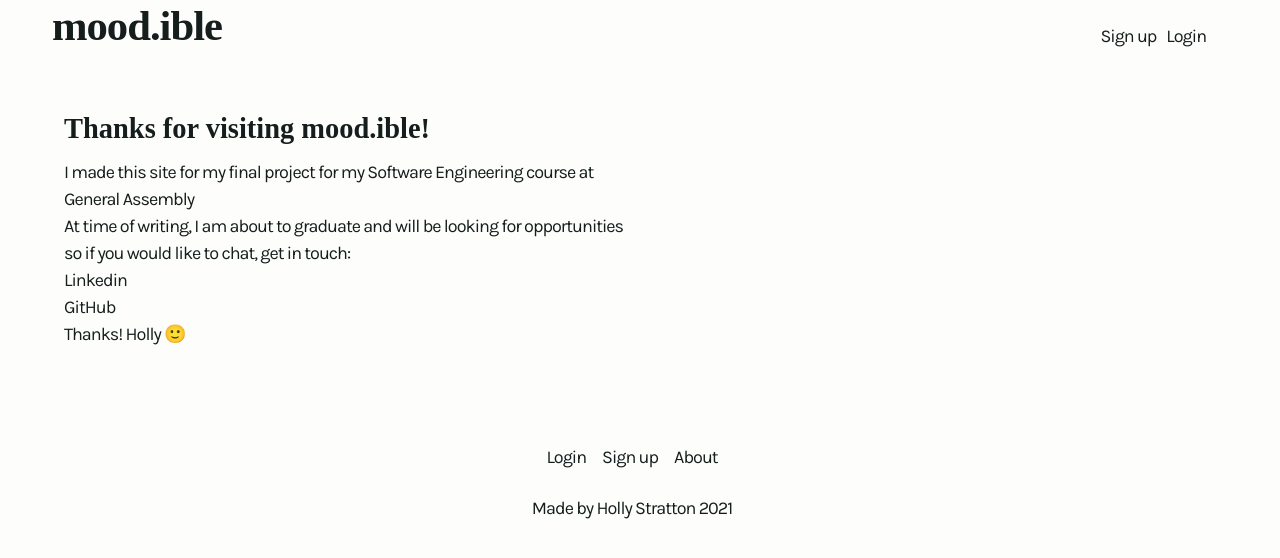
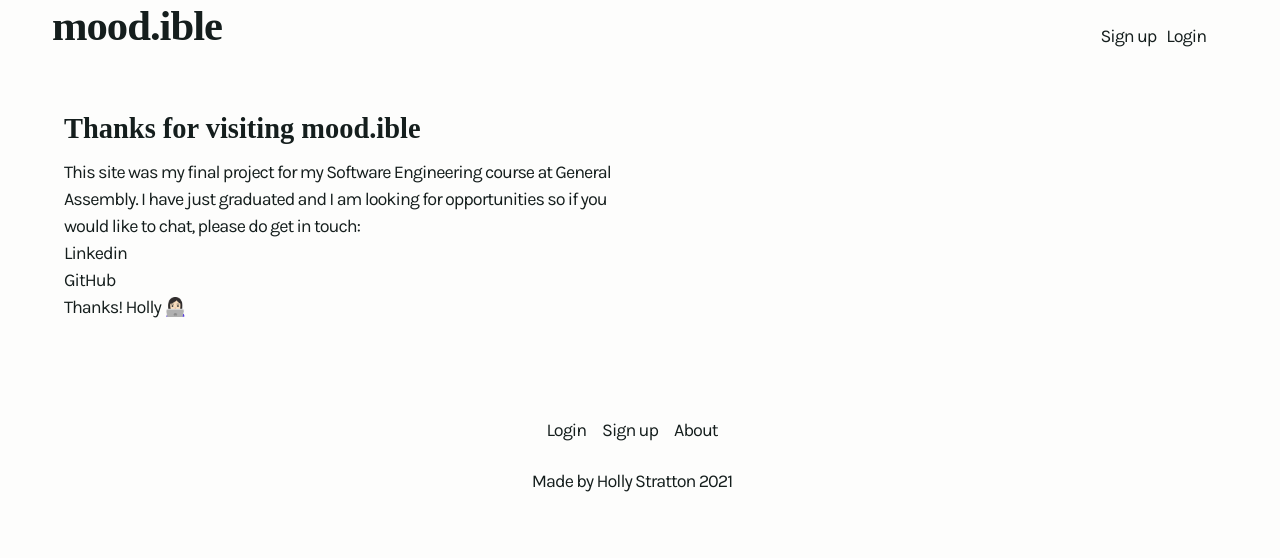
Before and after one commit to hollylouisarose/moodible-frontend, a React (Create React App) app: page /about in a window 1280 px wide. Shown: the top 558 px of the page. Built offline with nearby package versions, Linux system fonts and the light colour scheme; no server answers; a web font is replaced by a local one.

Commit message:
attempt to adjust image fade and fix typos

```diff
--- a/src/components/common/About.js
+++ b/src/components/common/About.js
@@ -5,9 +5,9 @@ function About(){
       <div className="container">
         <div className="columns">
           <div className="column is-half-desktop is-two-thirds-tablet">
-            <h3>Thanks for visiting mood.ible!</h3>
-            <p>I made this site for my final project for my Software Engineering course at General Assembly</p>
-            <p>At time of writing, I am about to graduate and will be looking for opportunities so if you would like to chat, get in touch:</p>
+            <h3>Thanks for visiting mood.ible</h3>
+            <p>This site was my final project for my Software Engineering course at General Assembly.
+              I have just graduated and I am looking for opportunities so if you would like to chat, please do get in touch:</p>
             <ul>
               <li>
                 <a href="https://www.linkedin.com/in/hstratton/">Linkedin </a>
@@ -15,7 +15,7 @@ function About(){
               <li>
                 <a href="https://github.com/hollylouisarose">GitHub</a>
               </li>
-              <p>Thanks! Holly 🙂</p>
+              <p>Thanks! Holly 👩🏻‍💻 </p>
             </ul>
           </div>
         </div>
--- a/src/components/images/MoodboardCard.js
+++ b/src/components/images/MoodboardCard.js
@@ -3,6 +3,7 @@ import { Link } from 'react-router-dom'
 import { useSpring, animated } from 'react-spring'
 
 import { getUserLikedImages } from '../../lib/api'
+import Loading from '../common/Loading'
 
 import outlineheart from '../../images/outlineheart.svg'
 import filledheart from '../../images/filledheart.svg'
@@ -11,6 +12,8 @@ function MoodboardCard({ image }){
 
   const [likedImages, setLikedImages] = React.useState([])
   const [isLiked, setIsLiked] = React.useState(false)
+  const [isError, setIsError] = React.useState(false)
+  const isLoading = !isError
   const props = useSpring({ to: { opacity: 1 }, from: { opacity: 0 } })
 
   const handleLike = async (e) => {
@@ -20,12 +23,14 @@ function MoodboardCard({ image }){
     try {
       await getUserLikedImages(imageId, likedImages)
     } catch (error) {
-      console.log(error)
+      setIsError(true)
     }
   }
 
   return (
+    <>
       <div className="masonry-item" key={image.id}>
+        {isLoading && Loading}
         <animated.div style={props}>
           {isLiked ?
             <button className="favourite-button button" id={image.id}>
@@ -50,7 +55,7 @@ function MoodboardCard({ image }){
           </Link>
         </animated.div>
       </div>
-
+    </>
 
   )
 
--- a/src/components/user/UserProfile.js
+++ b/src/components/user/UserProfile.js
@@ -17,7 +17,6 @@ function UserProfile(){
   const [isError, setIsError] = React.useState(false)
   const isLoading = !user && !isError
   const props = useSpring({ to: { opacity: 1 }, from: { opacity: 0 } })
-
 
   React.useEffect(() => {
 
```
Lines whose indentation alone changed are shown as unchanged.
